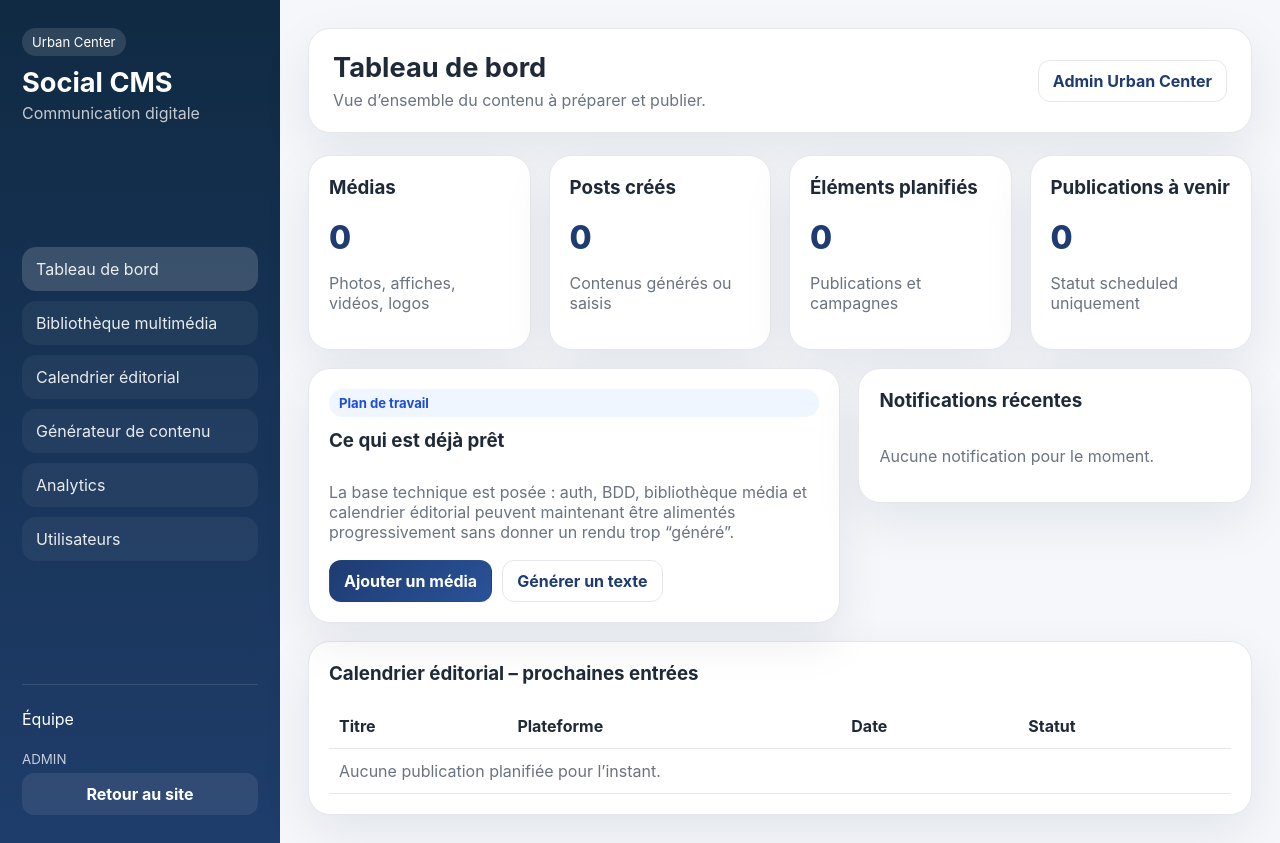
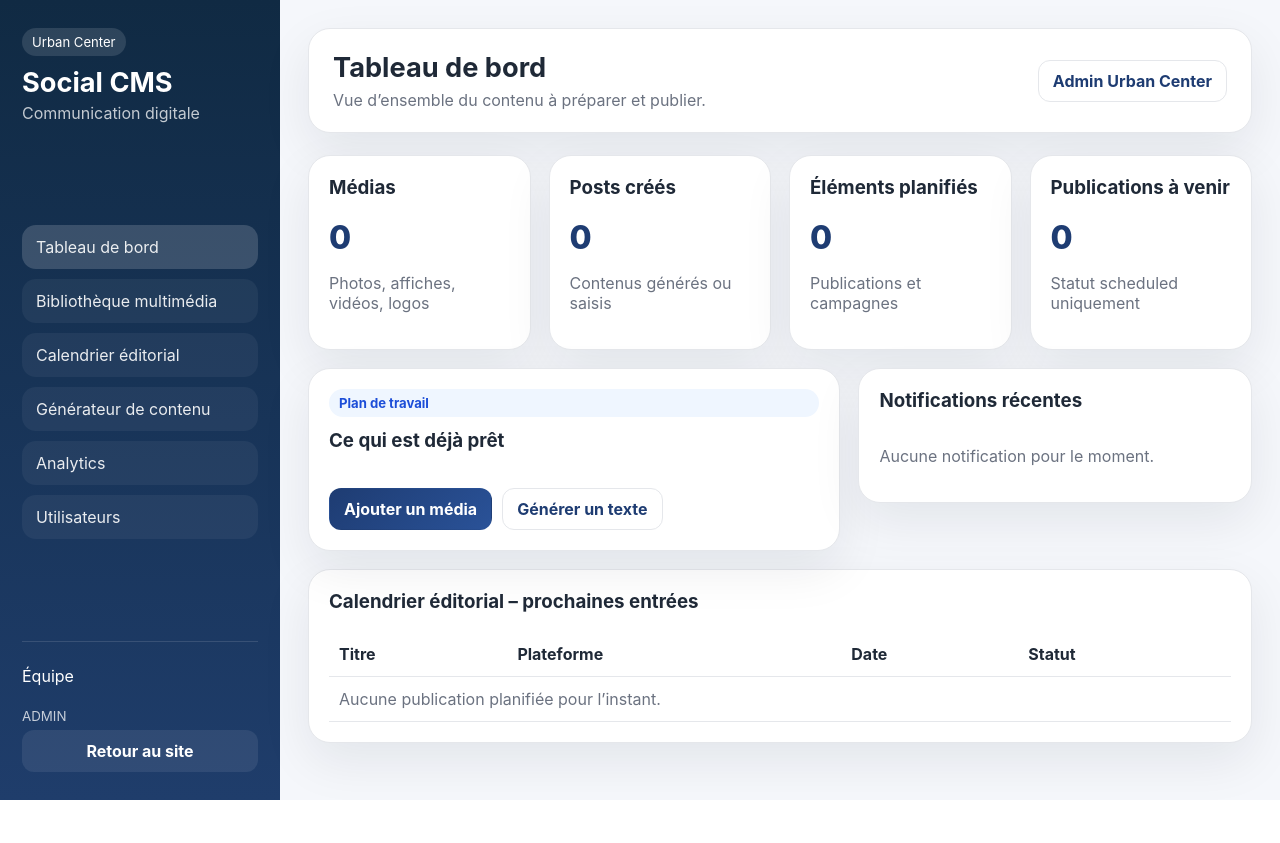
Before and after one commit to WAwa-92/urban-football-, a PHP site: page /dashboard.php in a window 1280 px wide. After the commit the page ends 800 px from the top, so only its background shows below. Run offline with PHP 8.4, Linux system fonts and the light colour scheme; the visitor is signed in with stand-in values (Sample User, id 1); data comes from the database, SQL or seed files in the repository; data that the repository does not hold is empty.

Commit message:
fix: remove placeholder text from CMS dashboard

```diff
--- a/social-cms/dashboard.php
+++ b/social-cms/dashboard.php
@@ -30,7 +30,6 @@ cmsRenderHeader('Tableau de bord', 'Vue d’ensemble du contenu à préparer et
                 <div class="cms-hero">
                     <span class="cms-chip info">Plan de travail</span>
                     <h3>Ce qui est déjà prêt</h3>
-                    <p>La base technique est posée : auth, BDD, bibliothèque média et calendrier éditorial peuvent maintenant être alimentés progressivement sans donner un rendu trop “généré”.</p>
                 </div>
                 <div class="cms-actions" style="margin-top:18px;">
                     <a class="cms-button" href="/Urban-Center-main/social-cms/pages/media-library.php">Ajouter un média</a>
```
